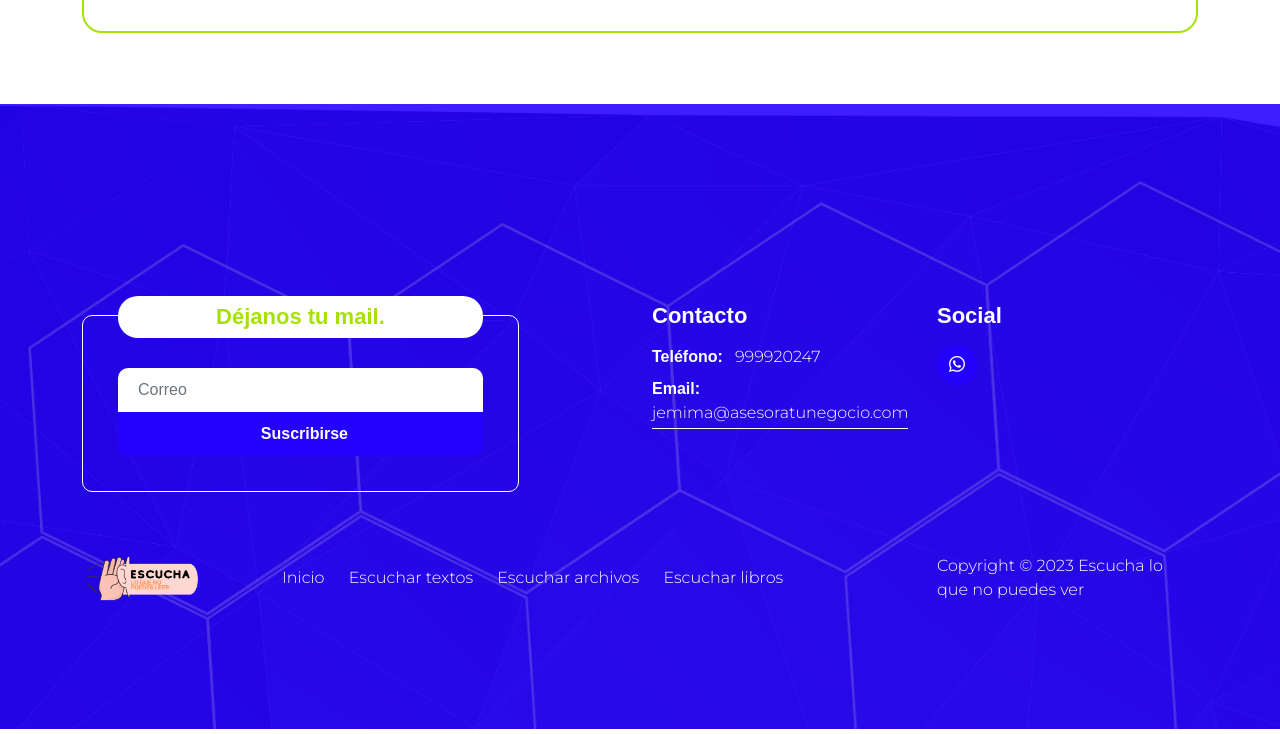
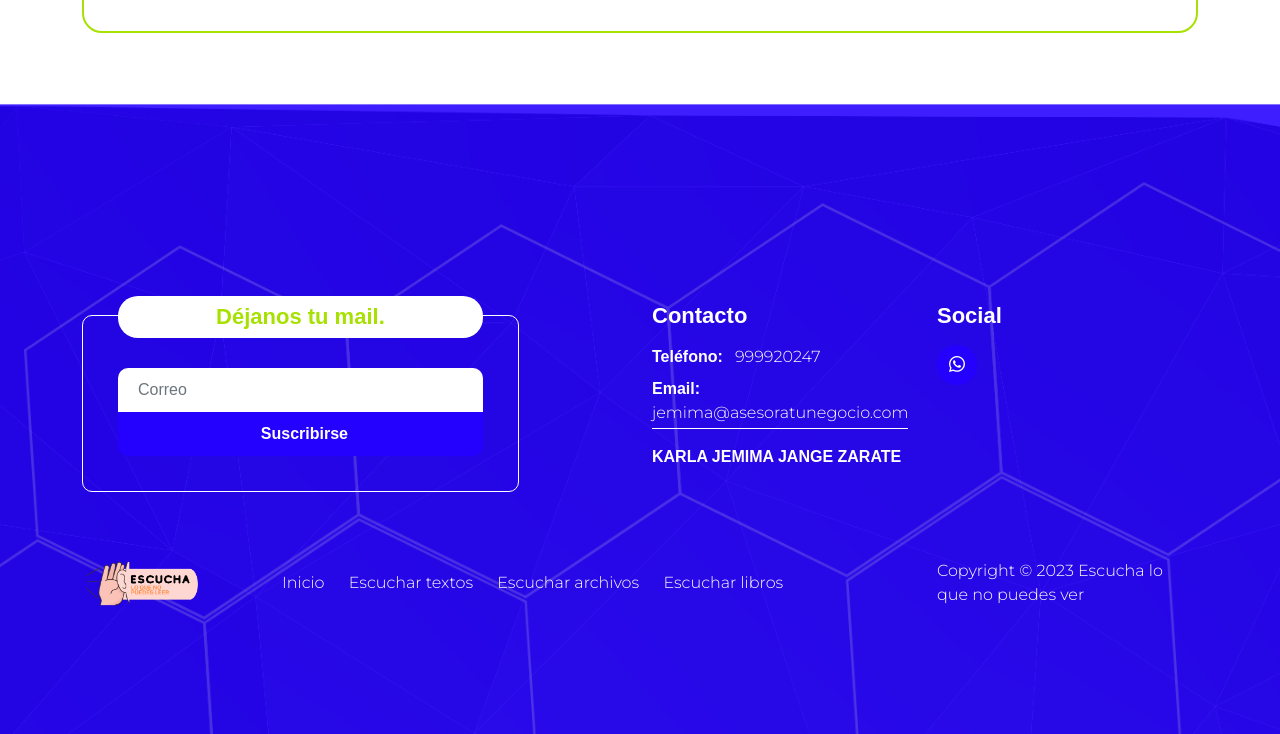
Before and after one commit to strahan1110/discapacidadvisual, a plain HTML site: page escritos.html in a window 1280 px wide. Shown: the part 1007-1741 px from the top of the page. Drawn offline with Linux system fonts and the light colour scheme; a web font is replaced by a local one.

Commit message:
Update escritos.html

```diff
--- a/escritos.html
+++ b/escritos.html
@@ -187,6 +187,12 @@ https://templatemo.com/tm-584-pod-talk
                         <strong class="d-inline me-2">Email:</strong>
                         <a href="mailto:jemima@asesoratunegocio.com">jemima@asesoratunegocio.com</a>
                     </p>
+
+                    <p>
+                        <strong class="d-inline me-2">KARLA JEMIMA JANGE ZARATE</strong>
+                    </p>
+
+
                 </div>
 
                 <div class="col-lg-3 col-md-6 col-12">
```
